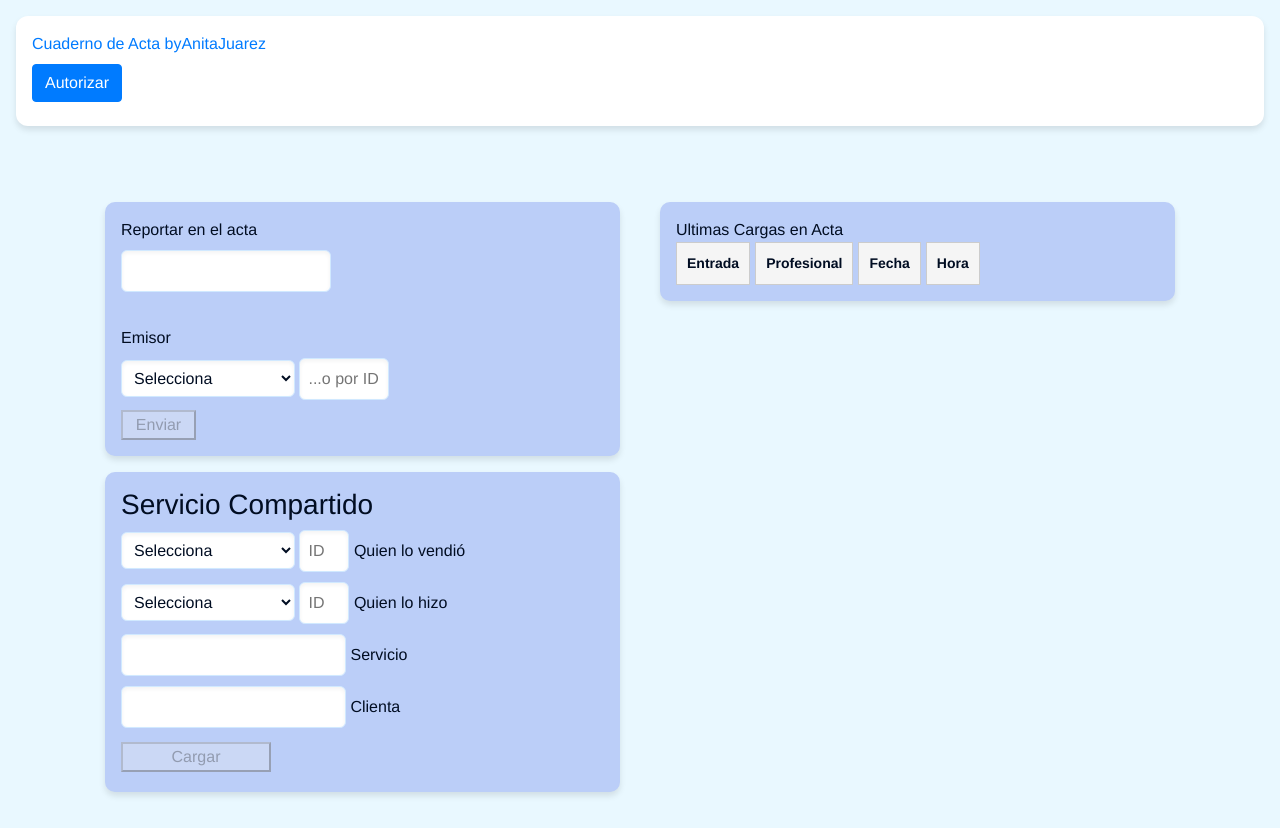
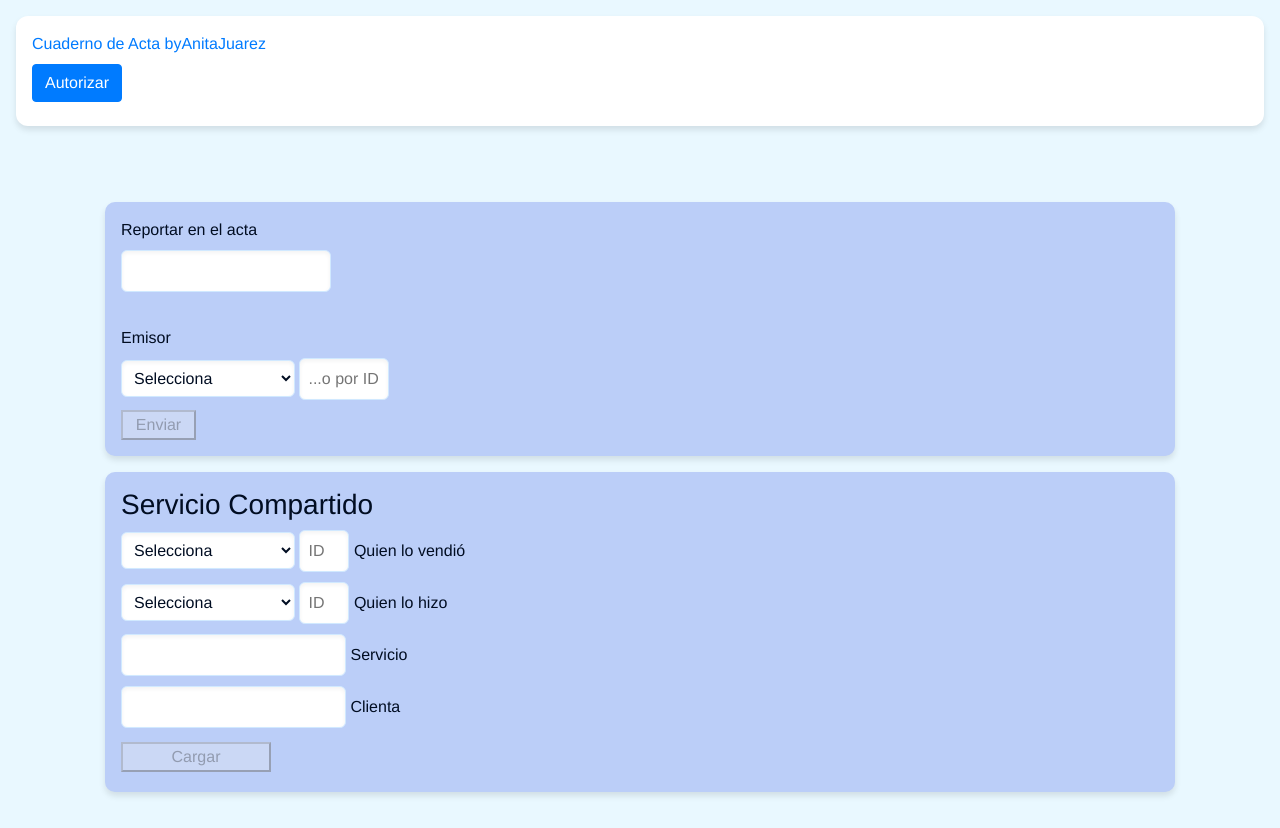
Before and after one commit to RawPancho/AnitaJuarez, a plain HTML site: page index.html in a window 1280 px wide. Drawn offline with nearby package versions, Linux system fonts and the light colour scheme.

Commit message:
Update index.html

```diff
--- a/index.html
+++ b/index.html
@@ -103,7 +103,7 @@
       <button type="button" id="btn_sc" onclick="servicioCompartido()" disabled="true" style="width:150px;margin:4px 0px">Cargar</button>
     </div>
   </div>
-  <div class="right-column">
+  <div class="right-column" hidden="true">
     <!-- Aquí puedes poner tus primeras cargas o dejarlo como espacio vacío por ahora -->
      <div class="separaciones">
       <pr>Ultimas Cargas en Acta</pr> <br>
```
